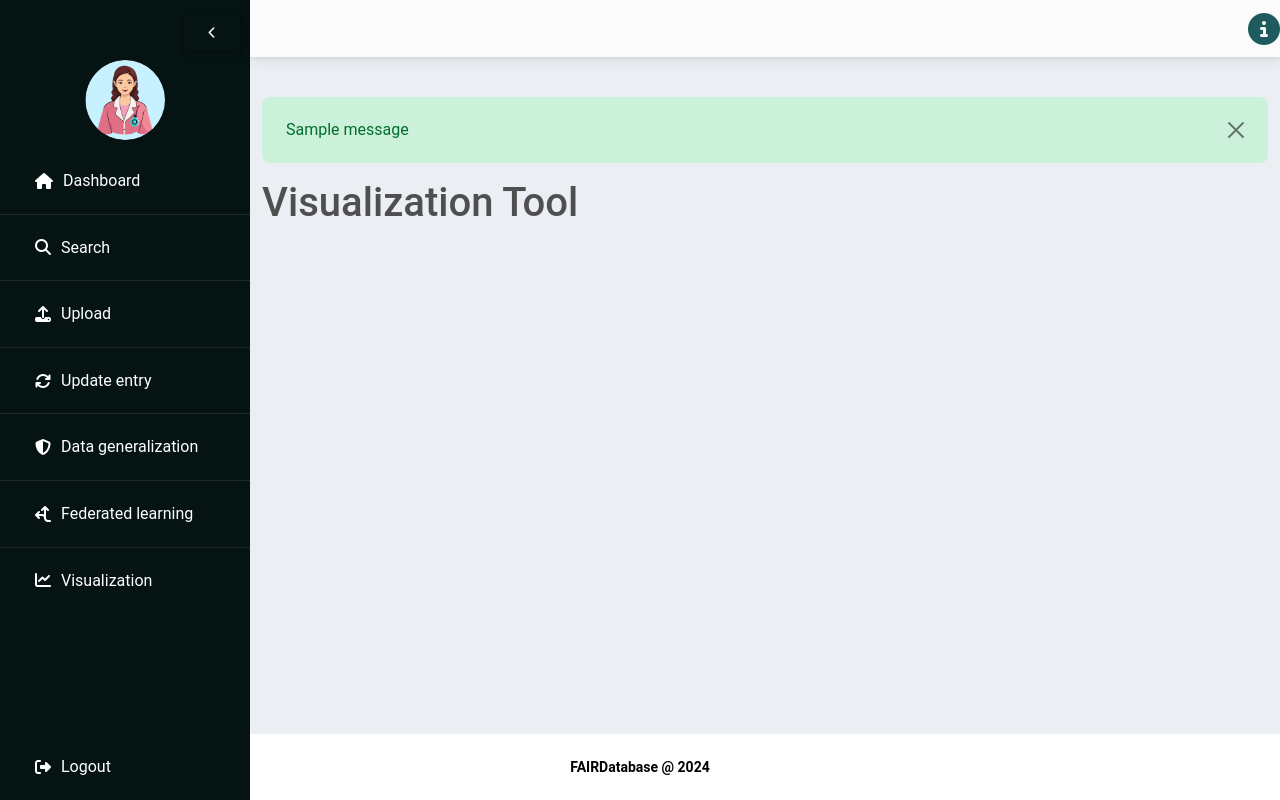
After one commit to SennaWiedeman/FAIRDatabase, a Flask app: page /visualization/ in a window 1280 px wide. The commit adds this page. Run offline with Flask 3, Linux system fonts and the light colour scheme; the visitor is signed in with stand-in values (Sample User, id 1); one stand-in notice (Sample message) is shown; some libraries are stand-ins or nearby versions.

Commit message:
Intagrated a basic new view of the visualization tool

```diff
--- a/backend/app.py
+++ b/backend/app.py
@@ -13,6 +13,7 @@ from src.dashboard.routes import routes as dashboard_routes
 from src.data.routes import routes as data_routes
 from src.privacy.routes import routes as privacy_routes
 from src.main.routes import routes as main_routes
+from src.visualization.routes import routes as visualization_routes
 
 from backend.config import load_settings
 
@@ -34,6 +35,7 @@ def create_app(db_name=None):
     app.register_blueprint(dashboard_routes, url_prefix="/dashboard")
     app.register_blueprint(data_routes, url_prefix="/data")
     app.register_blueprint(privacy_routes, url_prefix="/privacy")
+    app.register_blueprint(visualization_routes, url_prefix="/visualization")
 
     if app.config["ENV"] == "development":
         CORS(app, origins="http://localhost:5000", supports_credentials=True)
--- /dev/null
+++ b/backend/src/visualization/helpers.py
@@ -0,0 +1,4 @@
+"""Helper functions for visualization module."""
+
+# Placeholder for future helper functions
+# Will be used for data processing and visualization utilities
--- /dev/null
+++ b/backend/src/visualization/routes.py
@@ -0,0 +1,46 @@
+"""Flask blueprint routes for visualization features: exploratory data analysis
+   and visualization of datasets."""
+
+from flask import (
+    render_template,
+    session,
+    request,
+    Blueprint,
+)
+
+from src.auth.decorators import login_required
+
+routes = Blueprint("visualization_routes", __name__)
+
+
+@routes.route("/")
+@login_required()
+def visualization():
+    """
+    Main visualization page for exploratory data analysis.
+    ---
+    tags:
+      - visualization
+    parameters:
+      - name: user_email
+        in: session
+        type: string
+        required: true
+        description: Email of the logged-in user.
+    responses:
+      200:
+        description: Renders the visualization page.
+      401:
+        description: Error response if the user is not logged in.
+    """
+    user_email = session.get("email", "")
+    current_path = request.path
+
+    return (
+        render_template(
+            "/visualization/visualization.html",
+            user_email=user_email,
+            current_path=current_path,
+        ),
+        200,
+    )
--- a/frontend/templates/dashboard/layout.html
+++ b/frontend/templates/dashboard/layout.html
@@ -65,6 +65,12 @@
                <span class="sidebar-text">Federated learning</span>
                </a>
             </li>
+            <li class="nav-item">
+               <a class="nav-link" {% if current_path == '/visualization' %} style="background-color: #102F31;" {% endif %} href="/visualization">
+               <i class="fa-solid fa-chart-line"></i>
+               <span class="sidebar-text">Visualization</span>
+               </a>
+            </li>
          </ul>
          <div class="mt-auto">
             <ul class="navbar-nav">
--- /dev/null
+++ b/frontend/templates/visualization/visualization.html
@@ -0,0 +1,21 @@
+{% extends "dashboard/layout.html" %}
+{% block title %}FAIRMicrobiome | Visualization Tool{% endblock %}
+{% block content %}
+<div class="row justify-content-center">
+   {% with messages = get_flashed_messages(with_categories=true) %}
+   {% if messages %}
+      <div class="container mt-3">
+         {% for category, message in messages %}
+         <div class="alert alert-{{ category }} alert-dismissible fade show" role="alert">
+            {{ message }}
+            <button type="button" class="btn-close" data-bs-dismiss="alert" aria-label="Close"></button>
+         </div>
+         {% endfor %}
+      </div>
+   {% endif %}
+   {% endwith %}
+   <br>
+   <h1>Visualization Tool</h1>
+   <div style="height:5vh;"></div>
+</div>
+{% endblock %}
```
Also changed, not shown: frontend/templates/dashboard/dashboard.html (+14 -0 lines).
